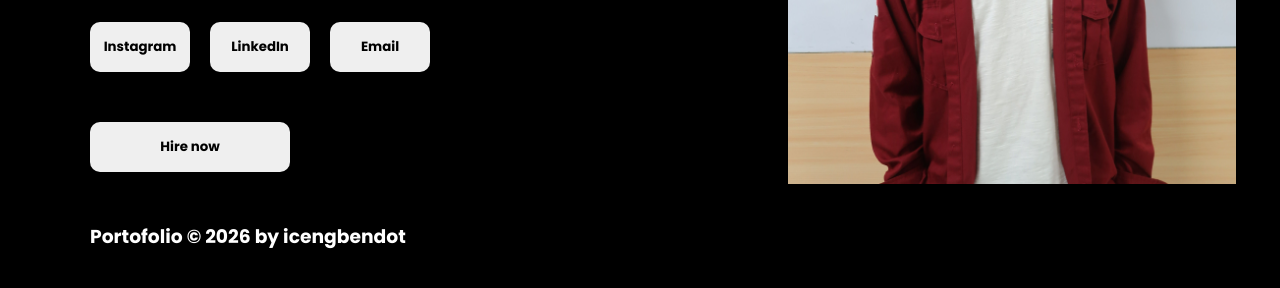
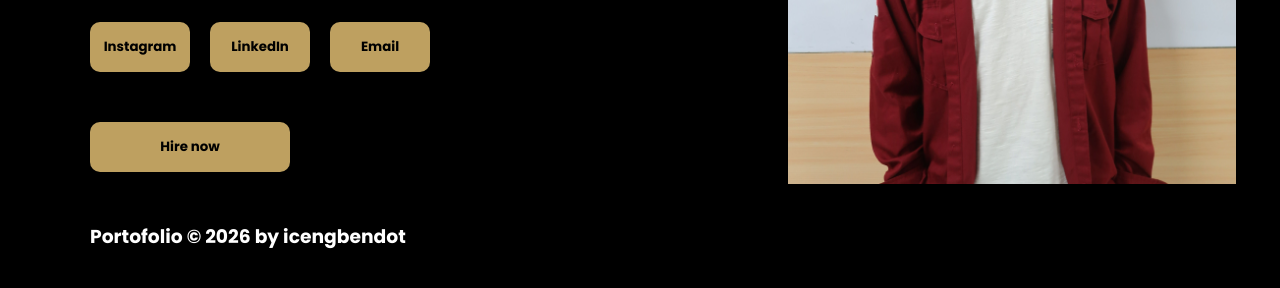
Before and after one commit to iceng-bendot/siweb-guided2, a plain HTML site: page index.html in a window 1280 px wide. Shown: the part 406-694 px from the top of the page. Drawn offline with Linux system fonts and the light colour scheme.

Commit message:
commit 3
ganti warna btn

```diff
--- a/style.css
+++ b/style.css
@@ -72,6 +72,7 @@ header {
     width: 100px;
     height: 50px;
     border-radius: 10px;
+    background-color: #bea060;
 }
 .ig:hover {
     background-color: grey;
@@ -82,6 +83,8 @@ header {
     width: 100px;
     height: 50px;
     border-radius: 10px;
+    background-color: #bea060;
+
 }
 .linkedin:hover {
     background-color: grey;
@@ -92,6 +95,8 @@ header {
     width: 100px;
     height: 50px;
     border-radius: 10px;
+    background-color: #bea060;
+
 }
 .email:hover {
     background-color: grey;
@@ -108,6 +113,8 @@ header {
     height: 50px;
     border-radius: 10px;
     margin-top: 50px;
+    background-color: #bea060;
+
 }
 
 .btn:hover {
```
